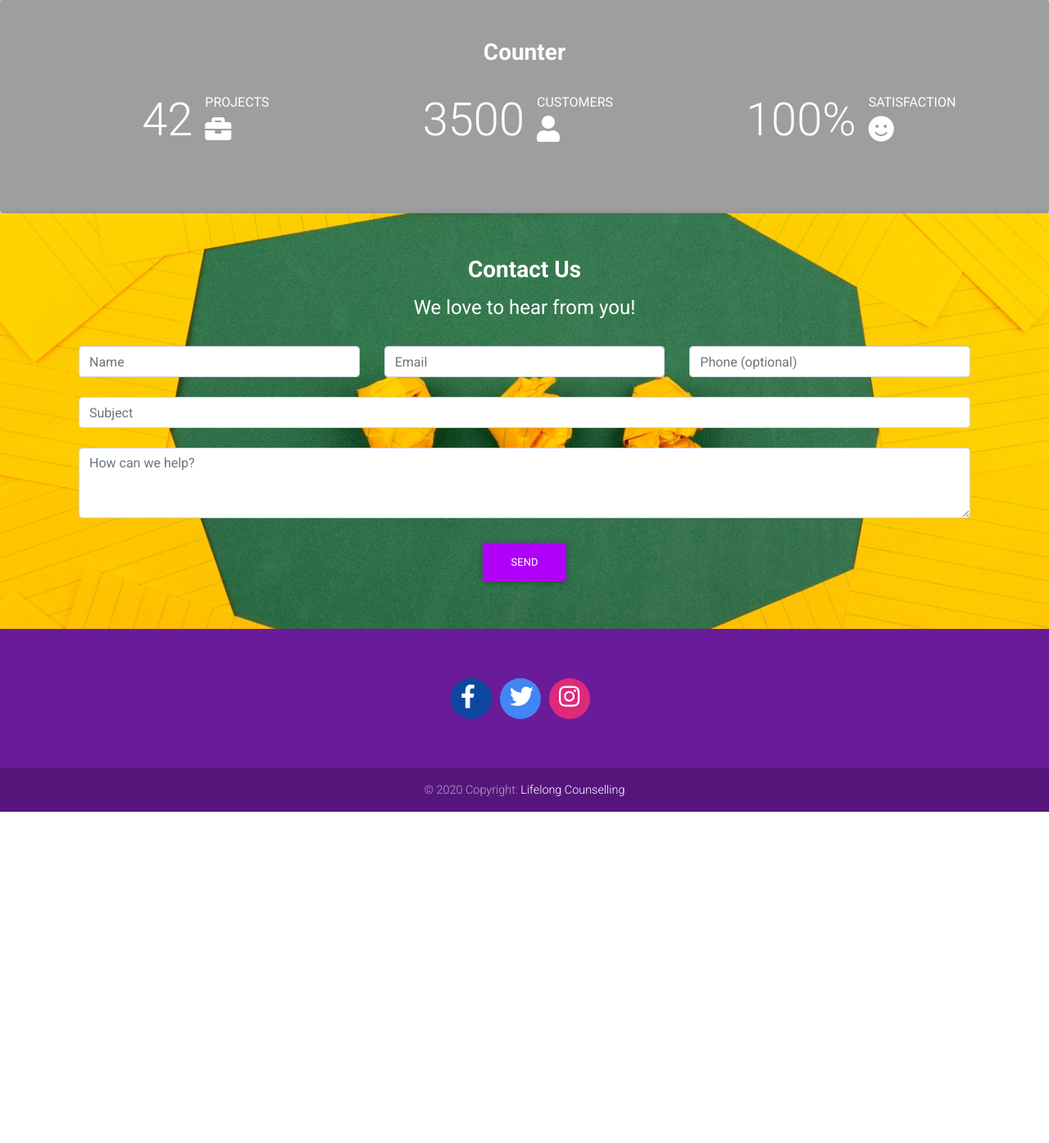
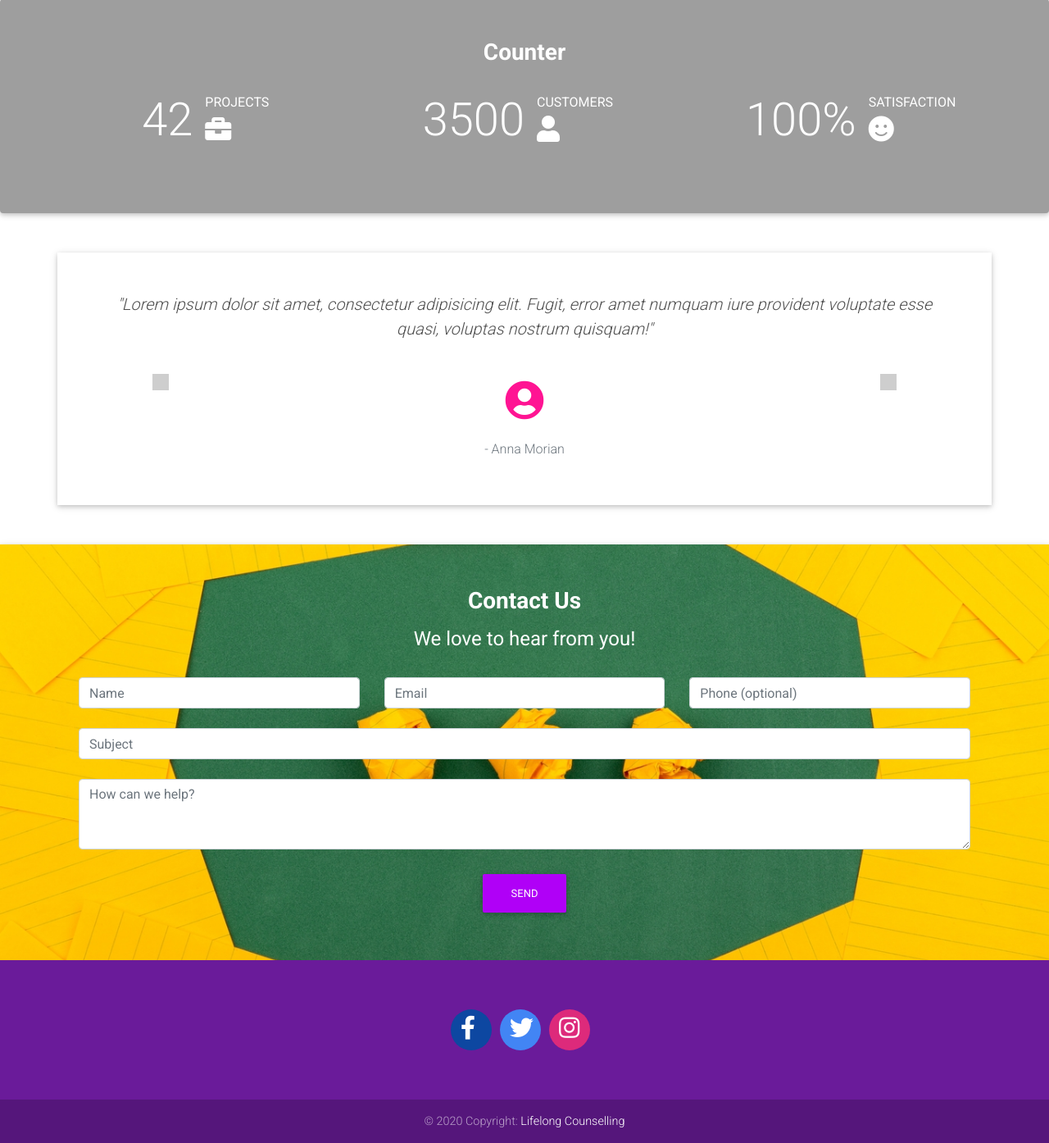
Before and after one commit to mrwormhole/django-lifelong, a Django app: page / in a window 1280 px wide. Shown: the part 1564-2958 px from the top of the page at 82% size. Before the commit the page ends 2554 px from the top, so only its background shows below. Run offline with Django 3.2, Linux system fonts and the light colour scheme; some libraries are stand-ins or nearby versions; grey boxes are pictures that could not be loaded.

Commit message:
testimonial is added

```diff
--- a/lifelong_therapy/static/custom.js
+++ b/lifelong_therapy/static/custom.js
@@ -1,4 +1,4 @@
-(function ($){
+(function ($) {
     $.fn.counter = function() {
       const $this = $(this),
       numberFrom = parseInt($this.attr('data-from')),
@@ -23,8 +23,9 @@
     }
   }(jQuery));
 
-  $(document).ready(function(){
+  $(document).ready(function() {
 
+    // Home page counter
     $('.count-up').counter();
     $('.count1').counter();
     $('.count2').counter();
@@ -34,4 +35,12 @@
     setTimeout(function () {
       $('.count5').counter();
     }, 3000);
+    // Home page counter
+
+    // Home page testimonial
+    $('.testimonial').carousel({
+      interval: 3000
+    });
+    // Home page testimonial
+
   });
--- a/lifelong_therapy/templates/base.html
+++ b/lifelong_therapy/templates/base.html
@@ -57,6 +57,11 @@
     {% endblock counter %}
     <!--Counter-->
 
+    <!--Testimonial-->
+    {% block testimonial %}
+    {% endblock testimonial %}
+    <!--Testimonial-->
+
     <!--Contact-->
     {% include 'components/contact.html' %}
     <!--Contact-->
--- /dev/null
+++ b/lifelong_therapy/templates/components/testimonial.html
@@ -0,0 +1,52 @@
+<div class="container my-5 px-5 pt-5 pb-3 z-depth-1 text-center dark-grey-text">
+    <div class="row">
+
+        <div class="col-md-12 mb-4">
+            <div class="wrapper-carousel-fix">
+                <div id="carousel-example-1" class="testimonial carousel no-flex testimonial-carousel slide" data-ride="carousel" data-interval="false">
+                    <!--Slides-->
+                    <div class="carousel-inner" role="listbox">
+
+                        <div class="carousel-item active">
+                            <p class="lead font-italic">"Lorem ipsum dolor sit amet, consectetur adipisicing elit. Fugit, error amet numquam iure provident voluptate esse quasi, voluptas nostrum quisquam!"</p>
+                            <div class="view card-img-64 mx-auto mt-5 mb-2">
+                                <i class="fas fa-user-circle fa-3x" style="color:deeppink;"></i>
+                            </div>
+                            <p class="text-muted">- Anna Morian</p>
+                        </div>
+
+                        <div class="carousel-item">
+                            <p class="lead font-italic">"Neque cupiditate assumenda in maiores repudiandae mollitia adipisci maiores repudiandae mollitia consectetur adipisicing architecto elit sed adipiscing elit."</p>
+                            <div class="view card-img-64 mx-auto mt-5 mb-2">
+                                <i class="fas fa-user-circle fa-3x" style="color:deepskyblue;"></i>
+                            </div>
+                            <p class="text-muted">- Jack Hunter</p>
+                        </div>
+
+                        <div class="carousel-item">
+                            <p class="lead font-italic">"Duis aute irure dolor in reprehenderit in voluptate velit esse cillum dolore eu fugiat nulla pariatur est laborum neque cupiditate assumenda in maiores."</p>
+                            <div class="view card-img-64 mx-auto mt-5 mb-2">
+                                <i class="fas fa-user-circle fa-3x" style="color:deeppink;"></i>
+                            </div>
+                            <p class="text-muted">- Kate Allise</p>
+                        </div>
+
+                    </div>
+                    <!--Slides-->
+
+                    <!--Controls-->
+                    <a class="carousel-control-prev left carousel-control" href="#carousel-example-1" role="button" data-slide="prev">
+                        <span class="carousel-control-prev-icon" style="background-color: blueviolet;" aria-hidden="true"></span>
+                        <span class="sr-only">Previous</span>
+                    </a>
+                    <a class="carousel-control-next right carousel-control" href="#carousel-example-1" role="button" data-slide="next">
+                        <span class="carousel-control-next-icon" style="background-color: blueviolet;" aria-hidden="true"></span>
+                        <span class="sr-only">Next</span>
+                    </a>
+                    <!--Controls-->
+                </div>
+            </div>
+        </div>
+
+    </div>
+</div>
--- a/lifelong_therapy/templates/home/index.html
+++ b/lifelong_therapy/templates/home/index.html
@@ -35,3 +35,8 @@
 {% block counter %}
   {% include 'components/counter.html' %}
 {% endblock counter %}
+
+
+{% block testimonial %}
+  {% include 'components/testimonial.html' %}
+{% endblock testimonial %}
```
